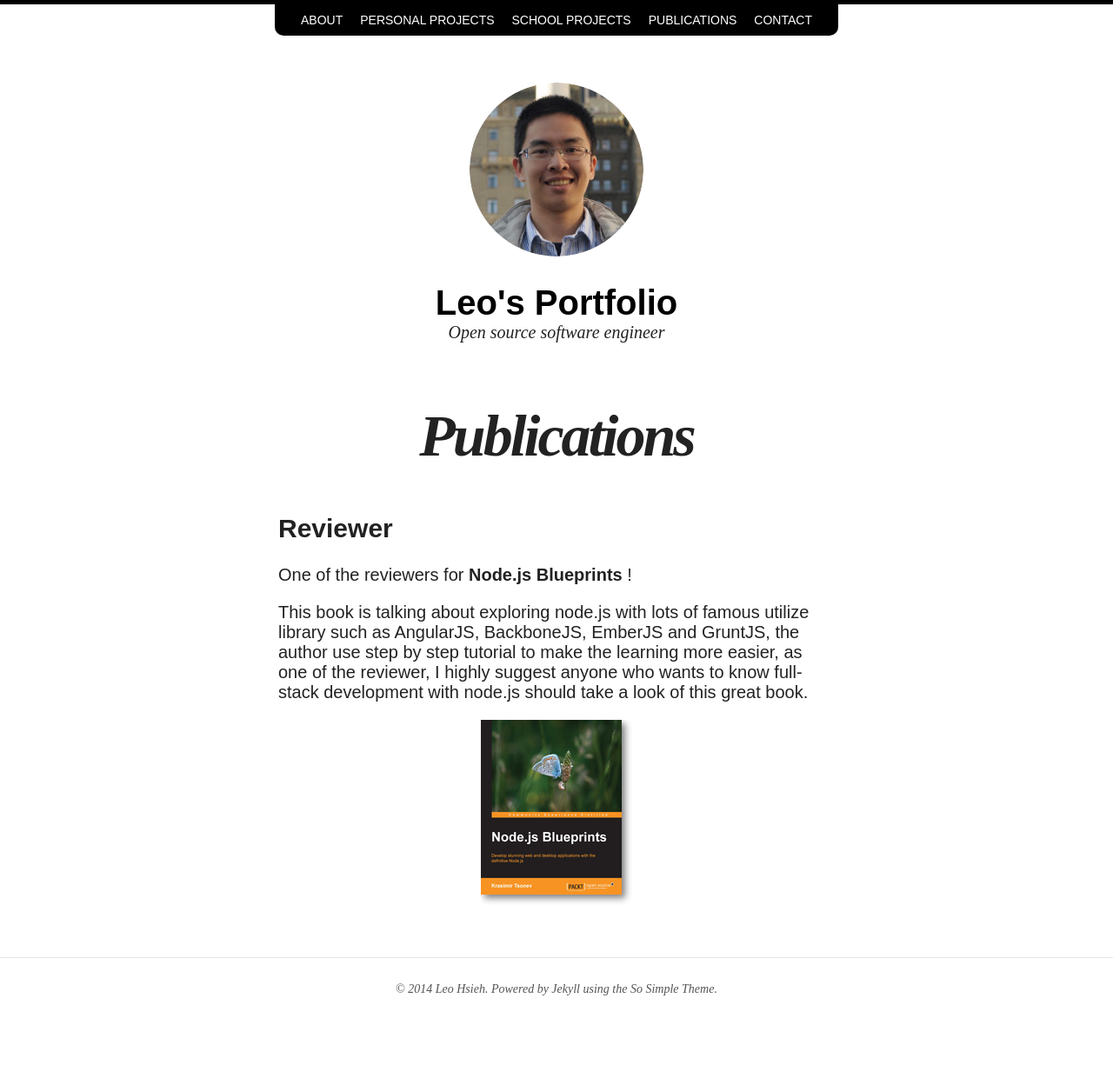
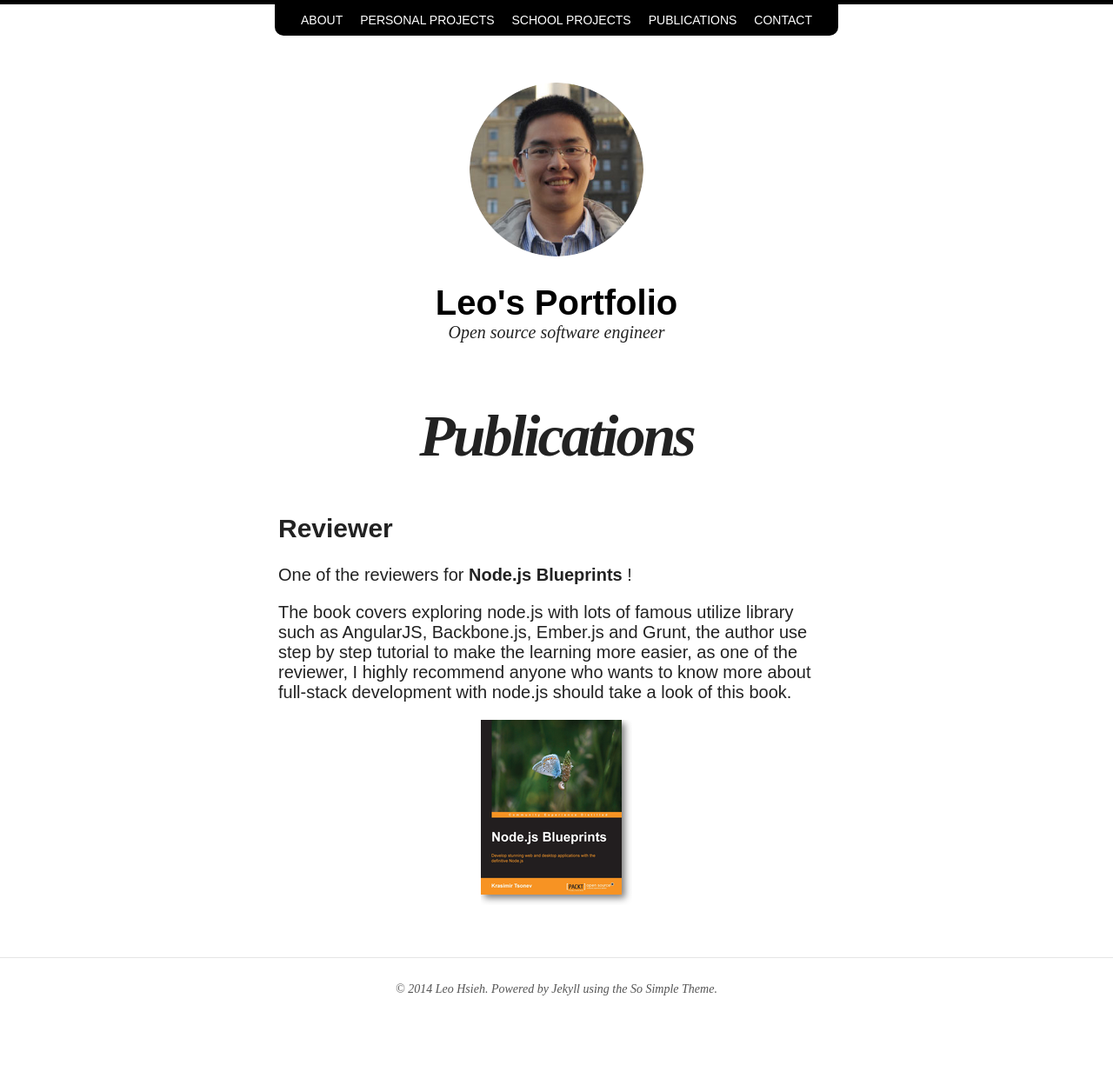
Before and after one commit to LeoAJ/leoaj.github.com, a Jekyll site: the page built from publications.md, in a window 1280 px wide. Shown: the whole page at 87% size. Built offline with Jekyll 4.4.1, drawn with Linux system fonts in a browser that asks for light colours; nearby versions of some CDN libraries.

Commit message:
update publications

```diff
--- a/publications.md
+++ b/publications.md
@@ -13,7 +13,7 @@ image:
 
 One of the reviewers for **Node.js Blueprints** !
 
-This book is talking about exploring node.js with lots of famous utilize library such as AngularJS, BackboneJS, EmberJS and GruntJS, the author use step by step tutorial to make the learning more easier, as one of the reviewer, I highly suggest anyone who wants to know full-stack development with node.js should take a look of this great book.
+The book covers exploring node.js with lots of famous utilize library such as AngularJS, Backbone.js, Ember.js and Grunt, the author use step by step tutorial to make the learning more easier, as one of the reviewer, I highly recommend anyone who wants to know more about full-stack development with node.js should take a look of this book.
 
 <section class="center">
   <a href="http://www.packtpub.com/nodejs-blueprints/book" target="_blank">
```
